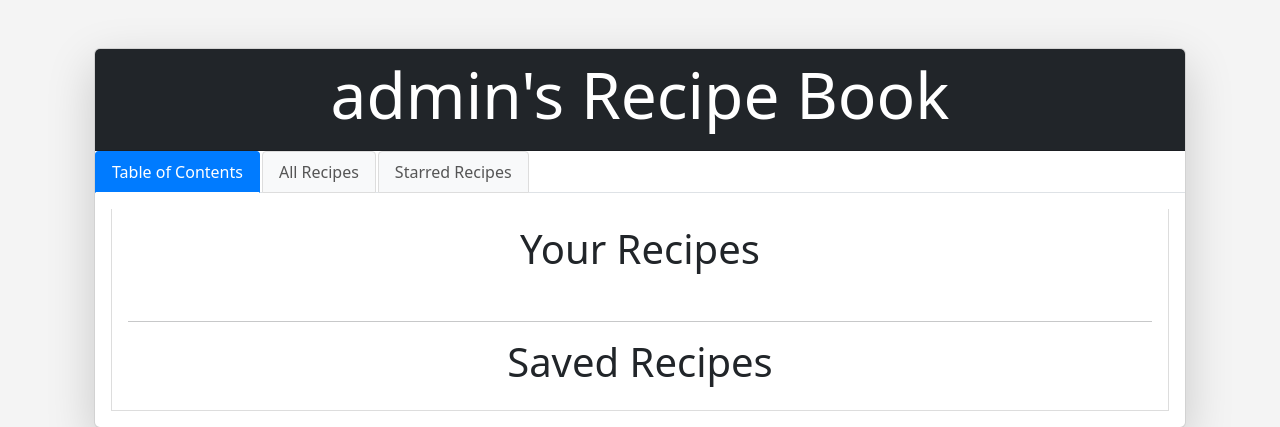
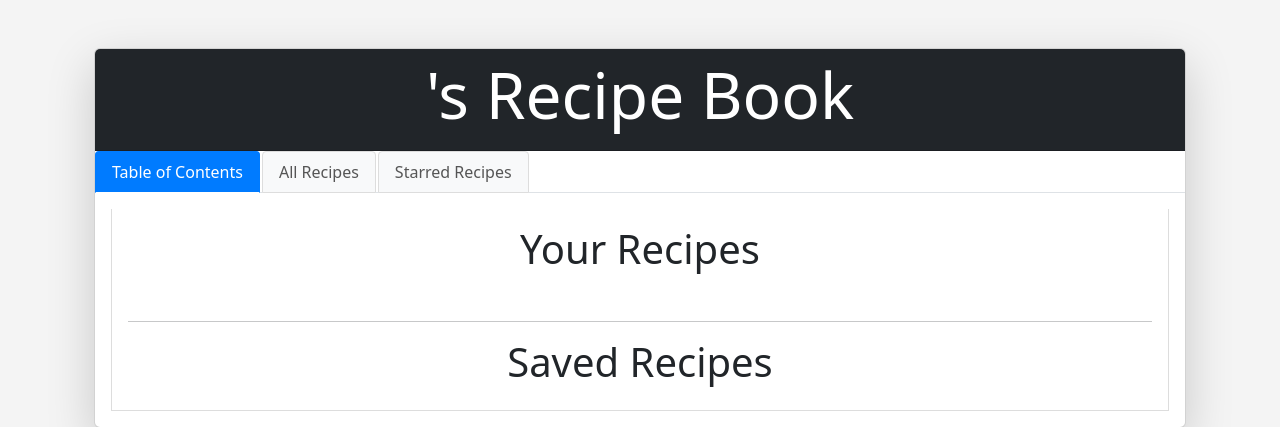
Before and after one commit to louigra/voxpopulirecipes, a Django app: page /my_recipes in a window 1280 px wide. Shown: the part 86-513 px from the top of the page. Run offline with Django 5.2, Linux system fonts and the light colour scheme; a user stored in the database is signed in; data comes from the database, SQL or seed files in the repository; both versions use the stored data as it was after the commit.

Commit message:
my recipes first name

```diff
--- a/mysite/voxpopulirecipes/templates/voxpopulirecipes/my_recipes.html
+++ b/mysite/voxpopulirecipes/templates/voxpopulirecipes/my_recipes.html
@@ -9,7 +9,7 @@
     <!-- Card Container -->
     <div class="card shadow-lg">
         <div class="card-header bg-dark text-white text-center">
-            <h1 class="display-3">{{ user }}'s Recipe Book</h1>
+            <h1 class="display-3">{{ user.first_name }}'s Recipe Book</h1>
         </div>
 
         <!-- Tabs Navigation -->
```
Also changed, not shown: mysite/db.sqlite3.
